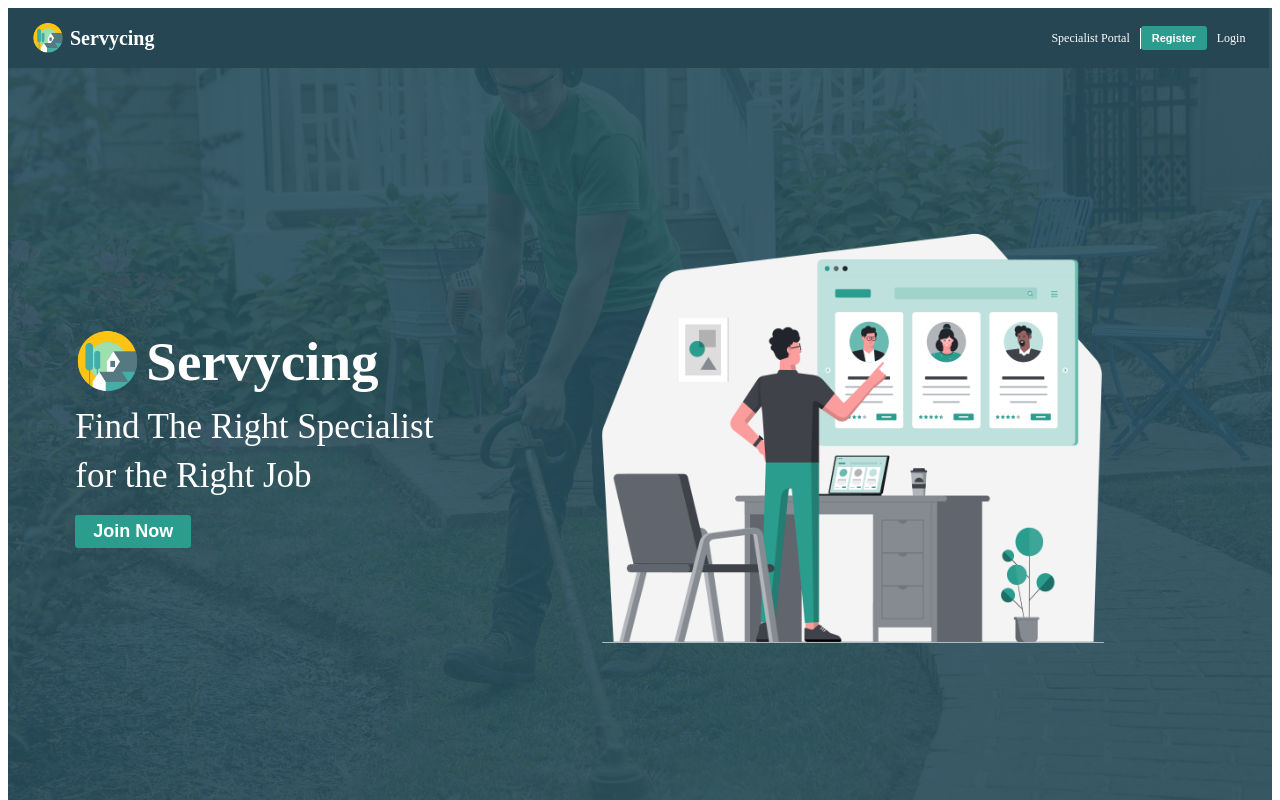
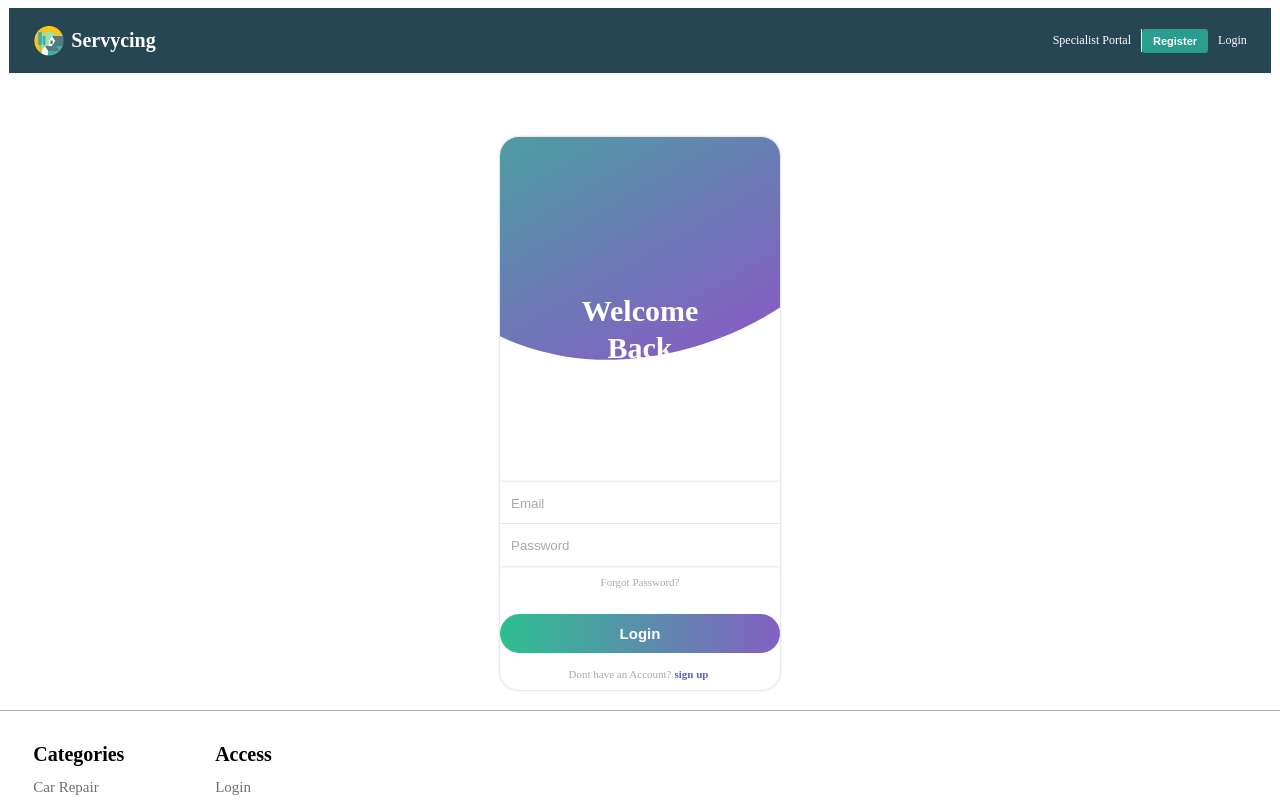
Before and after one commit to RafikBoubaker/React-website-03, a React (Create React App) app: page /costumer/access in a window 1280 px wide. Shown: the top 800 px of the page. Built offline with nearby package versions, Linux system fonts and the light colour scheme; data requests are answered from the project's data file.

Commit message:
update V0.5

```diff
--- a/package.json
+++ b/package.json
@@ -4,12 +4,14 @@
   "private": true,
   "dependencies": {
     "@fortawesome/fontawesome-svg-core": "^1.2.36",
+    "@fortawesome/free-brands-svg-icons": "^5.15.4",
     "@fortawesome/free-solid-svg-icons": "^5.15.4",
     "@fortawesome/react-fontawesome": "^0.1.15",
     "@testing-library/jest-dom": "^5.11.4",
     "@testing-library/react": "^11.1.0",
     "@testing-library/user-event": "^12.1.10",
     "axios": "^0.21.4",
+    "framer-motion": "^4.1.17",
     "react": "^17.0.2",
     "react-dom": "^17.0.2",
     "react-responsive": "^9.0.0-beta.4",
@@ -21,7 +23,7 @@
   },
   "scripts": {
     "start": "react-scripts start",
-    "server":"json-server --watch db.json --static ./src/images/thumbnails --port 9000",
+    "server": "json-server --watch db.json --static ./src/images/thumbnails --port 9000",
     "build": "react-scripts build",
     "test": "react-scripts test",
     "eject": "react-scripts eject"
--- a/src/App.js
+++ b/src/App.js
@@ -1,12 +1,20 @@
 
+import { BrowserRouter as Router,Switch,Route } from 'react-router-dom';
 import './App.css';
+import CustomerAccessPage from './containers/costumerAccessPage';
 import HomePage from './containers/HomePage';
 
 function App() {
   return (
     <div className="App">
-  <HomePage/>
-
+        <Router>
+          <Switch>
+          <Route path="/" exact component={HomePage} />
+          {/* <Route path="/login" component={} />
+          <Route path="/signup" component={}/> */}
+          <Route path="/costumer/access" exact component={CustomerAccessPage}/>
+          </Switch>
+        </Router>
     </div>
   );
 }
--- /dev/null
+++ b/src/components/accountBox/common.jsx
@@ -0,0 +1,89 @@
+import styled from "styled-components";
+
+export const BoxContainer = styled.div`
+  width: 100%;
+  display: flex;
+  flex-direction: column;
+  align-items: center;
+  margin-top: 10px;
+`;
+
+export const FormContainer = styled.form`
+  width: 100%;
+  display: flex;
+  flex-direction: column;
+  box-shadow: 0px 0px 2.5px rgba(15, 15, 15, 0.19);
+`;
+
+export const MutedLink = styled.a`
+  color: rgba(170, 170, 170, 1);
+  font-size: 11px;
+  font-weight: 500;
+  margin: 10px 0;
+  text-decoration: none;
+`;
+
+export const BoldLink = styled.a`
+  color: #5963c3;
+  font-weight: 600;
+  font-size: 11px;
+  text-decoration: none;
+  margin: 0 3px;
+`;
+
+export const Input = styled.input`
+  width: 100%;
+  height: 42px;
+  outline: none;
+  border: 1px solid rgba(200, 200, 200, 0.03);
+  padding: 0 10px;
+  transition: all, 200ms ease-in-out;
+  box-sizing: border-box;
+  border-bottom: 1.4px solid transparent;
+
+  &::placeholder {
+    color: rgba(170, 170, 170, 1);
+  }
+
+  &:not(:last-of-type) {
+    border-bottom: 1.4px solid rgba(200, 200, 200, 0.4);
+  }
+
+  &:focus {
+    outline: none;
+    //box-shadow: 0px 0px 2px rgba(200, 200, 200, 1);
+    border-bottom: 2px solid #5963c3;
+  }
+`;
+
+export const SubmitButton = styled.button`
+  padding: 11px 40%;
+  width: 100%;
+  color: #fff;
+  font-size: 15px;
+  font-weight: 600;
+  border: none;
+  border-radius: 100px 100px 100px 100px;
+  cursor: pointer;
+  transition: all, 240ms ease-in-out;
+
+  background: #8360c3; /* fallback for old browsers */
+  background: -webkit-linear-gradient(
+    to right,
+    #2ebf91,
+    #8360c3
+  ); /* Chrome 10-25, Safari 5.1-6 */
+  background: linear-gradient(
+    to right,
+    #2ebf91,
+    #8360c3
+  ); /* W3C, IE 10+/ Edge, Firefox 16+, Chrome 26+, Opera 12+, Safari 7+ */
+
+  &:focus {
+    outline: none;
+  }
+
+  &:hover {
+    filter: brightness(1.03);
+  }
+`;
--- /dev/null
+++ b/src/components/accountBox/context.js
@@ -0,0 +1,3 @@
+import { createContext } from "react";
+
+export const AccountContext = createContext();
--- /dev/null
+++ b/src/components/accountBox/index.jsx
@@ -0,0 +1,185 @@
+import React, { createContext, useState } from "react";
+import styled from "styled-components";
+import { motion } from "framer-motion";
+import { LoginForm } from "./loginForm";
+import { AccountContext } from "./context";
+import { SignupForm } from "./signupForm";
+import { MutedLink } from "./common";
+
+const BoxContainer = styled.div`
+  width: 280px;
+  min-height: 550px;
+  display: flex;
+  flex-direction: column;
+  border-radius: 19px;
+  background-color: #fff;
+  box-shadow: 0px 0px 2.7px rgba(15, 15, 15, 0.28);
+  position: relative;
+  overflow: hidden;
+  align-items:center
+
+`;
+
+const TopContainer = styled.div`
+  width: 100%;
+  height: 255px;
+  display: flex;
+  flex-direction: column;
+  align-items: center;
+  justify-content: flex-end;
+  padding: 0 1.8em;
+  padding-bottom: 5em;
+`;
+
+const BackDrop = styled(motion.div)`
+  position: absolute;
+  width: 160%;
+  height: 550px;
+  border-radius: 50%;
+  transform: rotate(60deg);
+  top: -290px;
+  left: -70px;
+  background: #8360c3; /* fallback for old browsers */
+  background: -webkit-linear-gradient(
+    to right,
+    #2ebf91,
+    #8360c3
+  ); /* Chrome 10-25, Safari 5.1-6 */
+  background: linear-gradient(
+    to right,
+    #2ebf91,
+    #8360c3
+  ); /* W3C, IE 10+/ Edge, Firefox 16+, Chrome 26+, Opera 12+, Safari 7+ */
+`;
+
+const HeaderContainer = styled.div`
+  display: flex;
+  flex-direction: column;
+  align-items: center;
+  margin-bottom: 10px;
+`;
+
+const HeaderText = styled.h2`
+  font-weight: 600;
+  color: #fff;
+  z-index: 10;
+  margin: 0;
+  font-size: 30px;
+  line-height: 1.24;
+  align-items: center;
+  text-align: center;
+`;
+
+const SmallText = styled.h5`
+  font-weight: 500;
+  color: #fff;
+  z-index: 10;
+  margin: 0;
+  font-size: 13px;
+  line-height: 1.24;
+`;
+
+const InnerContainer = styled.div`
+  width: 100%;
+  display: flex;
+  flex-direction: column;
+  align-items: flex-start;
+  padding: 0 1.7em;
+`;
+
+const backdropVariants = {
+  expanded: {
+    width: "233%",
+    height: "1050px",
+    borderRadius: "20%",
+    transform: "rotate(60deg)",
+  },
+  collapsed: {
+    width: "160%",
+    height: "550px",
+    borderRadius: "50%",
+    transform: "rotate(60deg)",
+  },
+};
+
+const expandingTransition = {
+  type: "spring",
+  duration: 2.3,
+  stiffness: 30,
+};
+
+export function AccountBox(props) {
+  const { initialActive } = props;
+  const [isExpanded, setExpanded] = useState(false);
+  const [active, setActive] = useState(
+    initialActive ? initialActive : "signin"
+  );
+
+  const playExpandingEffect = () => {
+    setExpanded(true);
+    /*
+      Collapse it after short amount of time
+      To Finish transition
+    */
+    setTimeout(() => {
+      setExpanded(false);
+    }, expandingTransition.duration * 1000 - 1500);
+  };
+
+  const switchActive = (active) => {
+    setTimeout(() => setActive(active), 400);
+  };
+
+  const switchToSignup = () => {
+    playExpandingEffect();
+    switchActive("signup");
+  };
+
+  const switchToSignin = () => {
+    playExpandingEffect();
+    switchActive("signin");
+  };
+
+  const contextValue = {
+    switchToSignup,
+    switchToSignin,
+    playExpandingEffect,
+  };
+
+  return (
+    <AccountContext.Provider value={contextValue}>
+      <BoxContainer>
+        <TopContainer>
+          <BackDrop
+            variants={backdropVariants}
+            transition={expandingTransition}
+            initial={false}
+            animate={isExpanded ? "expanded" : "collapsed"}
+          />
+          {active === "signin" && (
+            <>
+              <HeaderContainer>
+                <HeaderText>Welcome</HeaderText>
+                <HeaderText>Back</HeaderText>
+              </HeaderContainer>
+              <SmallText>Please sign-in to continue!</SmallText>
+            </>
+          )}
+          {active === "signup" && (
+            <>
+              <HeaderContainer>
+                <HeaderText>Create </HeaderText>
+                <HeaderText>Account</HeaderText>
+              </HeaderContainer>
+              <SmallText>Please sign-up to continue!</SmallText>
+            </>
+          )}
+        </TopContainer>
+        <InnerContainer>
+          {active === "signin" && <LoginForm />}
+          {active === "signup" && <SignupForm />}
+        </InnerContainer>
+      </BoxContainer>
+    </AccountContext.Provider>
+  );
+}
--- /dev/null
+++ b/src/components/accountBox/loginForm.jsx
@@ -0,0 +1,34 @@
+import React, { useContext } from "react";
+import { Marginer } from "../marginer";
+import {
+  BoldLink,
+  BoxContainer,
+  FormContainer,
+  Input,
+  MutedLink,
+  SubmitButton,
+} from "./common";
+import { AccountContext } from "./context";
+
+export function LoginForm(props) {
+  const { switchToSignup } = useContext(AccountContext);
+
+  return (
+    <BoxContainer>
+      <FormContainer>
+        <Input placeholder="Email" />
+        <Input type="password" placeholder="Password" />
+      </FormContainer>
+      <MutedLink href="#">Forgot Password?</MutedLink>
+      <Marginer direction="vertical" margin="1em" />
+      <SubmitButton>Login</SubmitButton>
+      <Marginer direction="vertical" margin={5} />
+      <MutedLink href="#">
+        Dont have an Account?
+        <BoldLink href="#" onClick={switchToSignup}>
+          sign up
+        </BoldLink>
+      </MutedLink>
+    </BoxContainer>
+  );
+}
--- /dev/null
+++ b/src/components/accountBox/signupForm.jsx
@@ -0,0 +1,35 @@
+import React, { useContext } from "react";
+import { Marginer } from "../marginer";
+import {
+  BoldLink,
+  BoxContainer,
+  FormContainer,
+  Input,
+  MutedLink,
+  SubmitButton,
+} from "./common";
+import { AccountContext } from "./context";
+
+export function SignupForm(props) {
+  const { switchToSignin } = useContext(AccountContext);
+
+  return (
+    <BoxContainer>
+      <FormContainer>
+        <Input placeholder="Full Name" />
+        <Input placeholder="Email" />
+        <Input type="password" placeholder="Password" />
+        <Input type="password" placeholder="Confirm Password" />
+      </FormContainer>
+      <Marginer direction="vertical" margin="1em" />
+      <SubmitButton>Signup</SubmitButton>
+      <Marginer direction="vertical" margin={5} />
+      <MutedLink href="#">
+        Already have an account?
+        <BoldLink href="#" onClick={switchToSignin}>
+          sign in
+        </BoldLink>
+      </MutedLink>
+    </BoxContainer>
+  );
+}
--- a/src/components/footer/index.jsx
+++ b/src/components/footer/index.jsx
@@ -1,4 +1,6 @@
 
+import { faFacebook, faTwitter } from "@fortawesome/free-brands-svg-icons";
+import { FontAwesomeIcon } from "@fortawesome/react-fontawesome";
 import React from "react";
 import styled from "styled-components";
 import BrandLogo  from "../brandLogo";
@@ -131,9 +133,11 @@ function Footer() {
           <PrivacyText> &#169; All Rights Reserved. 2021</PrivacyText>
         </LeftBottomContainer>
         <RightBottomContainer>
-          <SocialIcon>
+         <SocialIcon>
+            <FontAwesomeIcon icon={faFacebook} />
           </SocialIcon>
           <SocialIcon>
+            <FontAwesomeIcon icon={faTwitter} />
           </SocialIcon>
         </RightBottomContainer>
       </BottomContainer>
--- a/src/components/navbar/index.jsx
+++ b/src/components/navbar/index.jsx
@@ -46,6 +46,8 @@ const Seperator = styled.div`
 
 
 function Navbar(props) {
+  const { useTransparent } = props;
+
     return (
         <NavbarContainer>
     <BrandLogo/>
--- /dev/null
+++ b/src/containers/costumerAccessPage/index.jsx
@@ -0,0 +1,29 @@
+import React from 'react'
+import styled from 'styled-components';
+import Footer from '../../components/footer'
+import Navbar from '../../components/navbar'
+import { InnerPageContainer, PageContainer } from '../../components/pageContainer'
+import {AccountBox}  from "../../components/accountBox";
+import { useParams } from 'react-router-dom';
+import { Marginer } from '../../components/marginer';
+
+const StyledInnerContainer = styled(InnerPageContainer)`
+  margin-top: 4em;
+`;
+
+
+function CustomerAccessPage(props) {
+     const { action } = useParams();
+    return (
+      <PageContainer >
+      <Navbar />
+      <StyledInnerContainer>
+      <AccountBox initialActive={action} />
+            </StyledInnerContainer>
+             <Marginer direction="vertical" margin="0.8em" />
+      <Footer />
+    </PageContainer>
+    )
+}
+
+export default CustomerAccessPage
```
Also changed, not shown: 1 other file (tests, documents, lock files or other folders).
